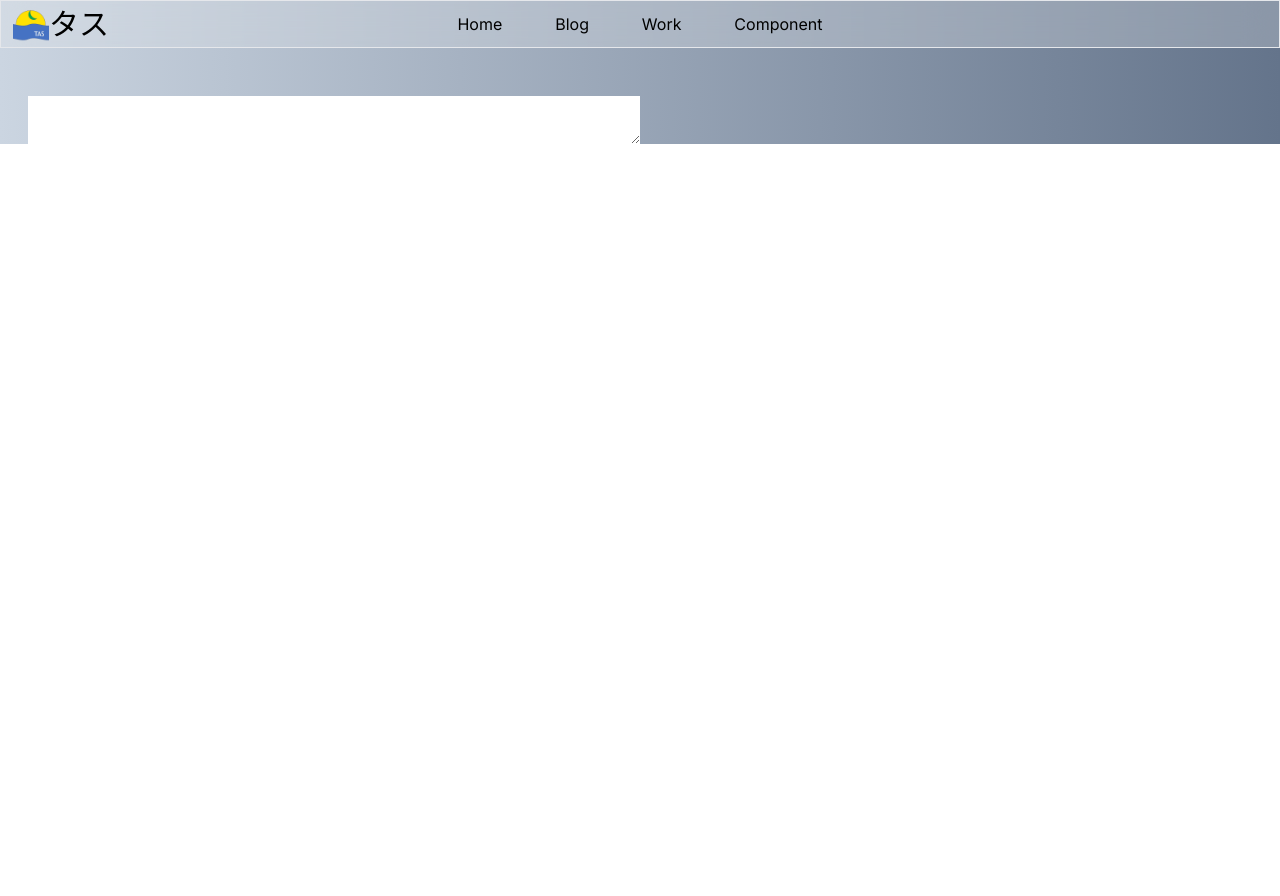
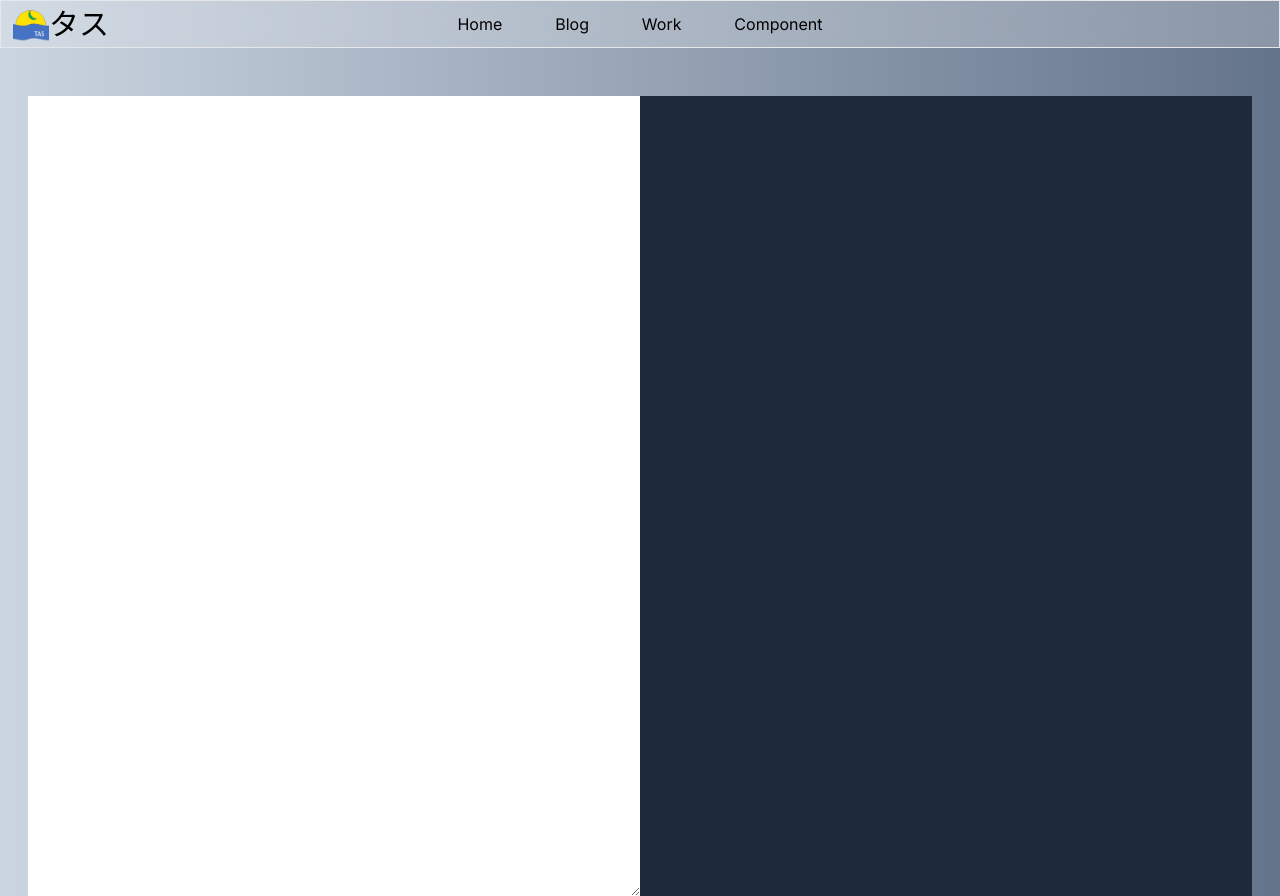
Before and after one commit to bmstyojaop/portfolio, a Next.js app: page /blog/create in a window 1280 px wide. Before the commit the page ends 800 px from the top, so only its background shows below. Built offline with nearby package versions, Linux system fonts and the light colour scheme.

Commit message:
💄デフォルトの表示をダークモードに

```diff
--- a/src/app/blog/create/page.tsx
+++ b/src/app/blog/create/page.tsx
@@ -11,16 +11,17 @@ const CreateBlog = () => {
   const [text, setText] = useState('');
 
   return (
-    <div className='grid grid-cols-2'>
+    <div className='grid h-screen grid-cols-2'>
       <textarea
         value={text}
+        spellCheck={false}
+        className='outline-none'
         onChange={(e) => {
           setText(e.target.value);
         }}
-        className=''
       />
-      <div className='markdown'>
-        <Markdown remarkPlugins={[remarkGfm]} components={{ pre: Pre }}>
+      <div className='markdown bg-slate-800 text-white'>
+        <Markdown remarkPlugins={[remarkGfm]} components={{ pre: Pre }} className='text-white'>
           {text}
         </Markdown>
       </div>
```
